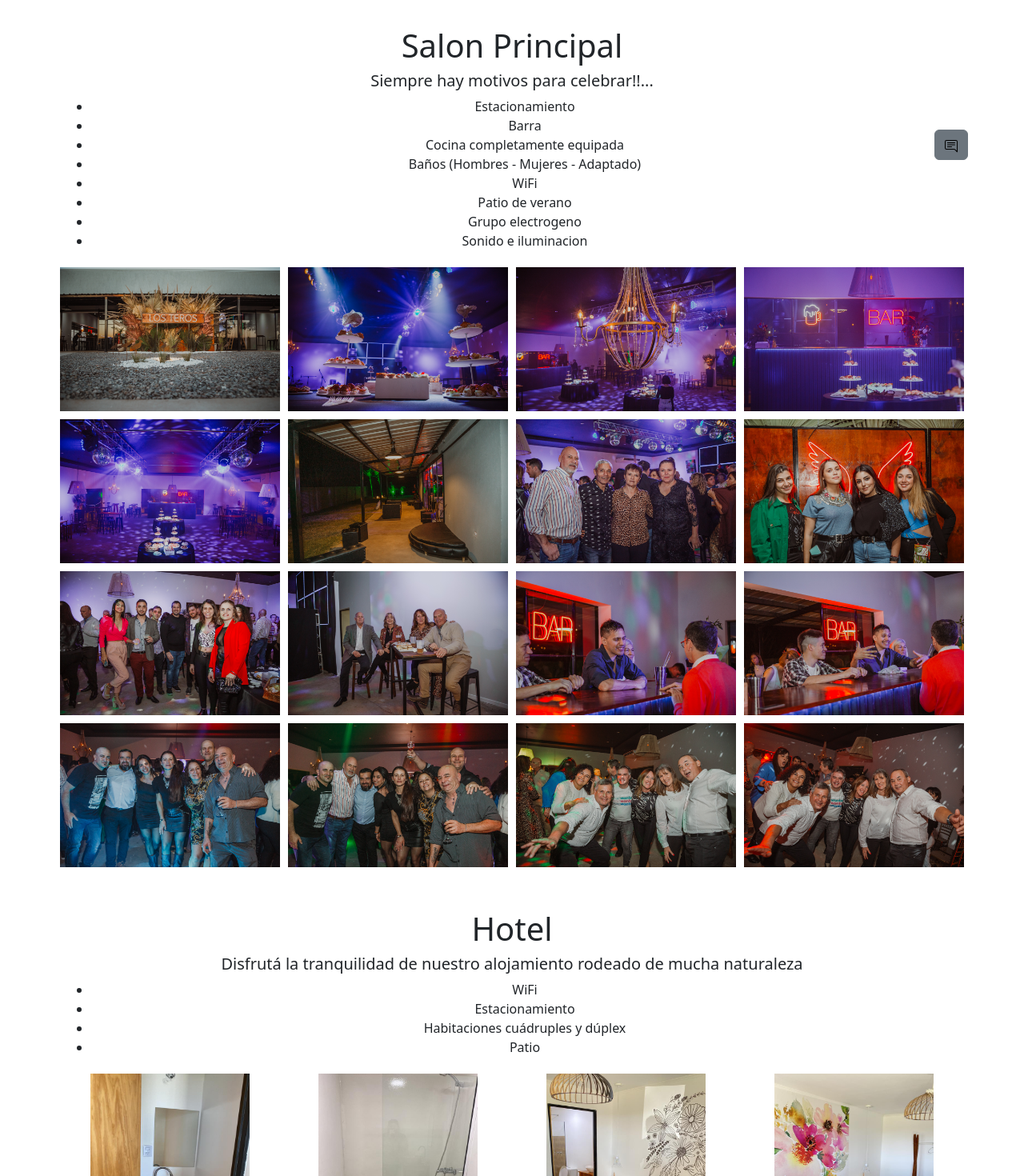
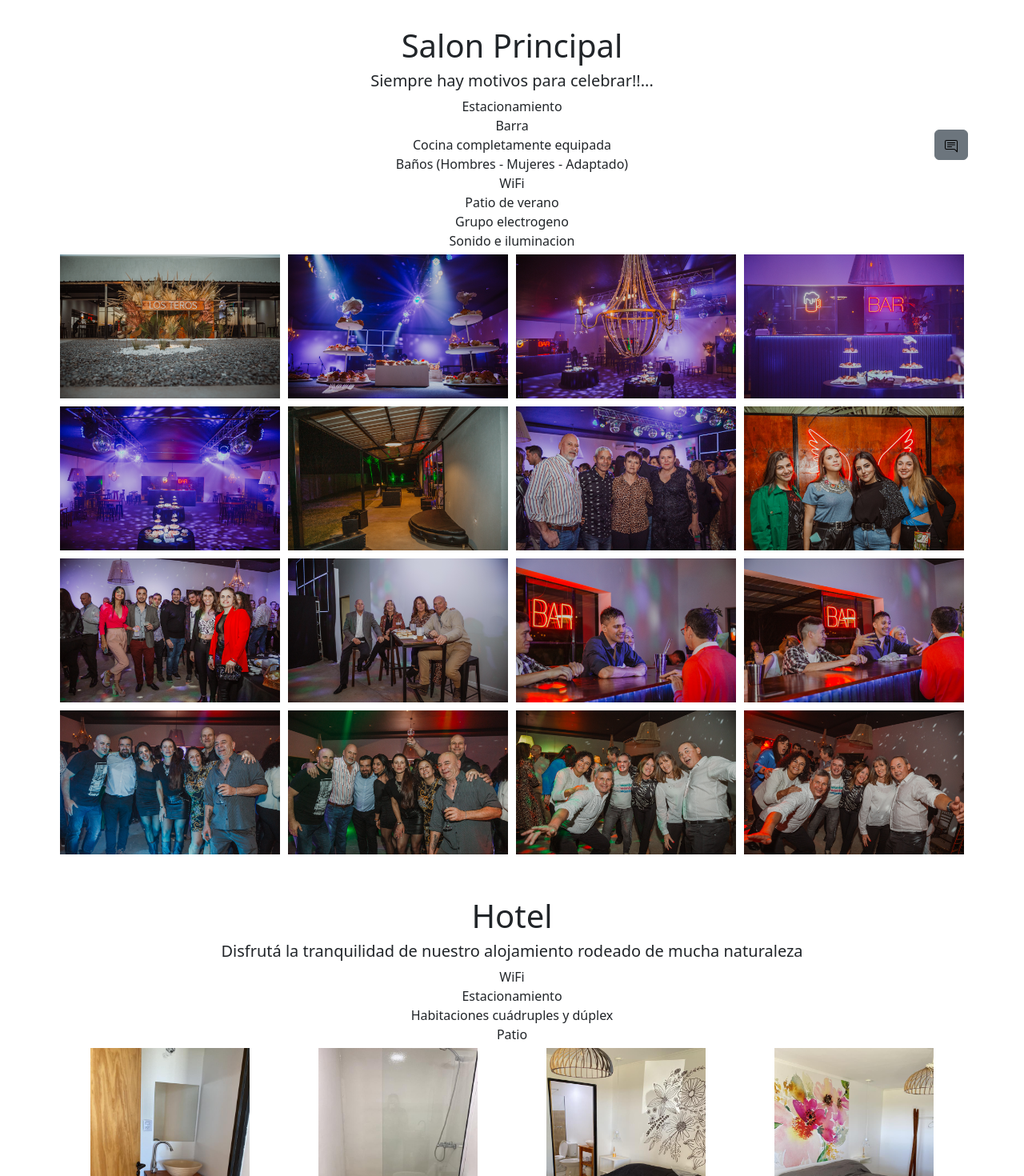
Before and after one commit to EcheCostabel/losTeros, a React (Create React App) app: page / in a window 1280 px wide. Shown: the part 560-2030 px from the top of the page at 80% size. Built offline with nearby package versions, Linux system fonts and the light colour scheme.

Commit message:
Arreglando

```diff
--- a/public/index.html
+++ b/public/index.html
@@ -24,7 +24,7 @@
       work correctly both with client-side routing and a non-root public URL.
       Learn how to configure a non-root public URL by running `npm run build`.
     -->
-    <title>React App</title>
+    <title>Complejo Los Teros</title>
   </head>
   <body>
     <noscript>You need to enable JavaScript to run this app.</noscript>
--- a/src/components/About/about.js
+++ b/src/components/About/about.js
@@ -2,6 +2,9 @@ export default function About() {
   return (
     <section id='about' className="sec">
     <div className="container">
+      <br />
+      <br />
+      <br />
       <h3>Sobre Nosotros</h3>
 
       <p>
--- a/src/components/Gallery/gallery.js
+++ b/src/components/Gallery/gallery.js
@@ -31,7 +31,7 @@ function gallery() {
 
 
         </div>
-        <ul>
+        {/* <ul>
           <li>Estacionamiento</li>
           <li>Barra</li>
           <li>Cocina completamente equipada</li>
@@ -40,7 +40,16 @@ function gallery() {
           <li>Patio de verano</li>
           <li>Grupo electrogeno</li>
           <li>Sonido e iluminacion</li>
-        </ul>
+        </ul> */}
+
+        <span className='pp'>Estacionamiento</span><br />
+        <span className='pp'>Barra</span><br />
+        <span className='pp'>Cocina completamente equipada</span><br />
+        <span className='pp'>Baños (Hombres - Mujeres - Adaptado)</span><br />
+        <span className='pp'>WiFi</span><br />
+        <span className='pp'>Patio de verano</span><br />
+        <span className='pp'>Grupo electrogeno</span><br />
+        <span className='pp'>Sonido e iluminacion</span>
 
         <div className="row">
           <div className="col-lg-3 col-md-6 col-sm-12">
--- a/src/components/Hotel/hotel.js
+++ b/src/components/Hotel/hotel.js
@@ -18,12 +18,12 @@ function Hotel() {
                     <h5>
                     Disfrutá  la tranquilidad de nuestro alojamiento rodeado de mucha naturaleza
                     </h5>
-                    <ul>
-                        <li>WiFi</li>
-                        <li>Estacionamiento</li>
-                        <li>Habitaciones cuádruples y dúplex</li>
-                        <li>Patio</li>
-                    </ul>
+
+                    <span>WiFi</span><br />
+                    <span>Estacionamiento</span><br />
+                    <span>Habitaciones cuádruples y dúplex</span><br />
+                    <span>Patio</span>
+
                 </div>
 
                 <div className="row">
```
Also changed, not shown: src/components/Gallery/gallery.css (line endings or trailing spaces).
